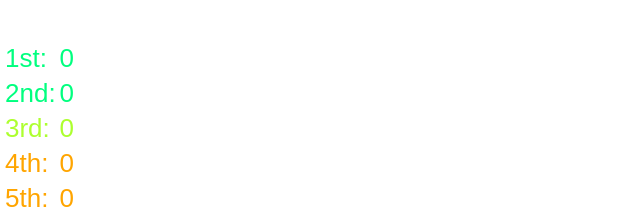
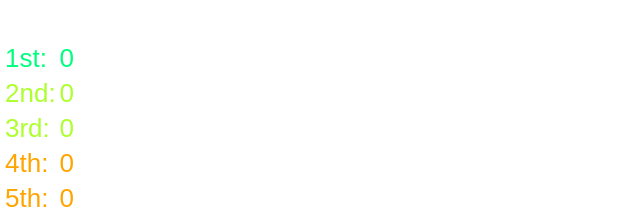
Before and after one commit to TranRed/bgbrowsersource, a plain HTML site: page index.html in a window 1280 px wide. Shown: the part 245-466 px from the top of the page, 0-640 px from the left. Drawn offline with Linux system fonts and the light colour scheme.

Commit message:
changed color of 2nd place

```diff
--- a/index.html
+++ b/index.html
@@ -33,8 +33,8 @@
           <td style="text-align:right; color:springgreen" id="first"></td>
         </tr>
         <tr>
-          <td style="color:springgreen">2nd:</td>
-          <td style="text-align:right; color:springgreen" id="second"></td>
+          <td style="color:greenyellow">2nd:</td>
+          <td style="text-align:right; color:greenyellow" id="second"></td>
         </tr>
         <tr>
           <td style="color:greenyellow">3rd:</td>
```
